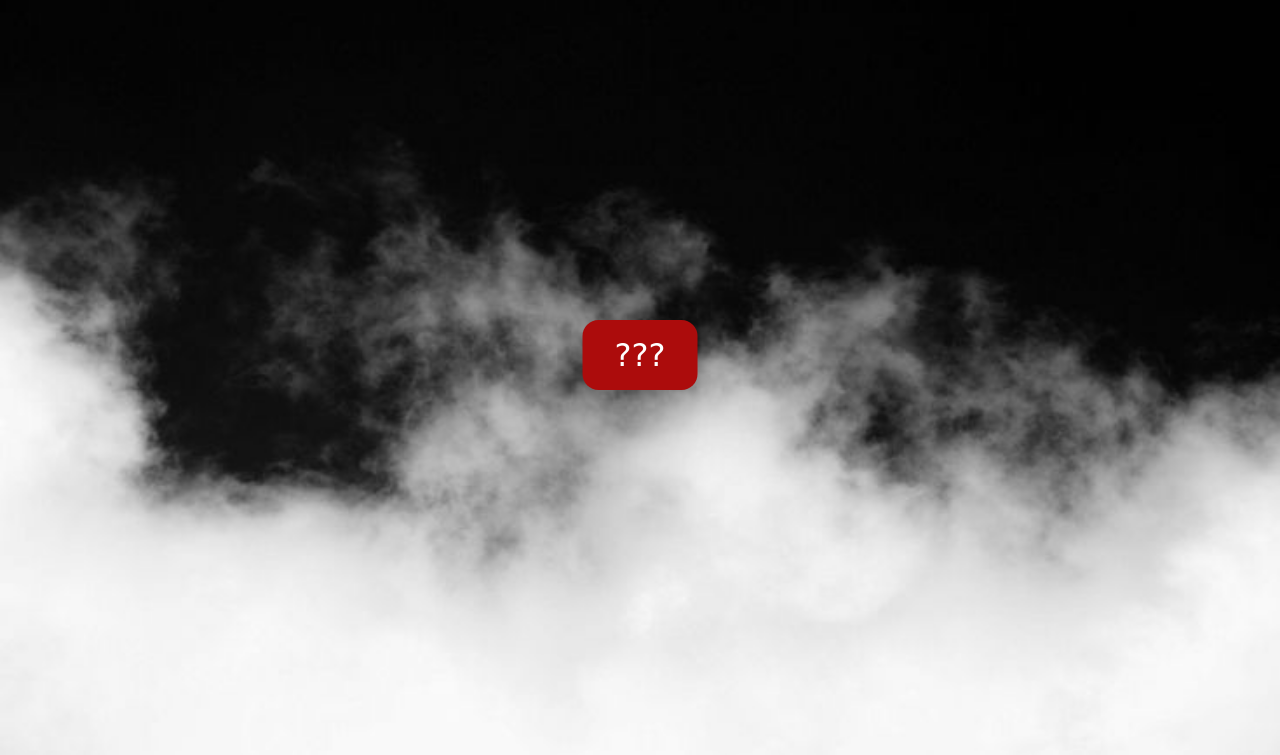
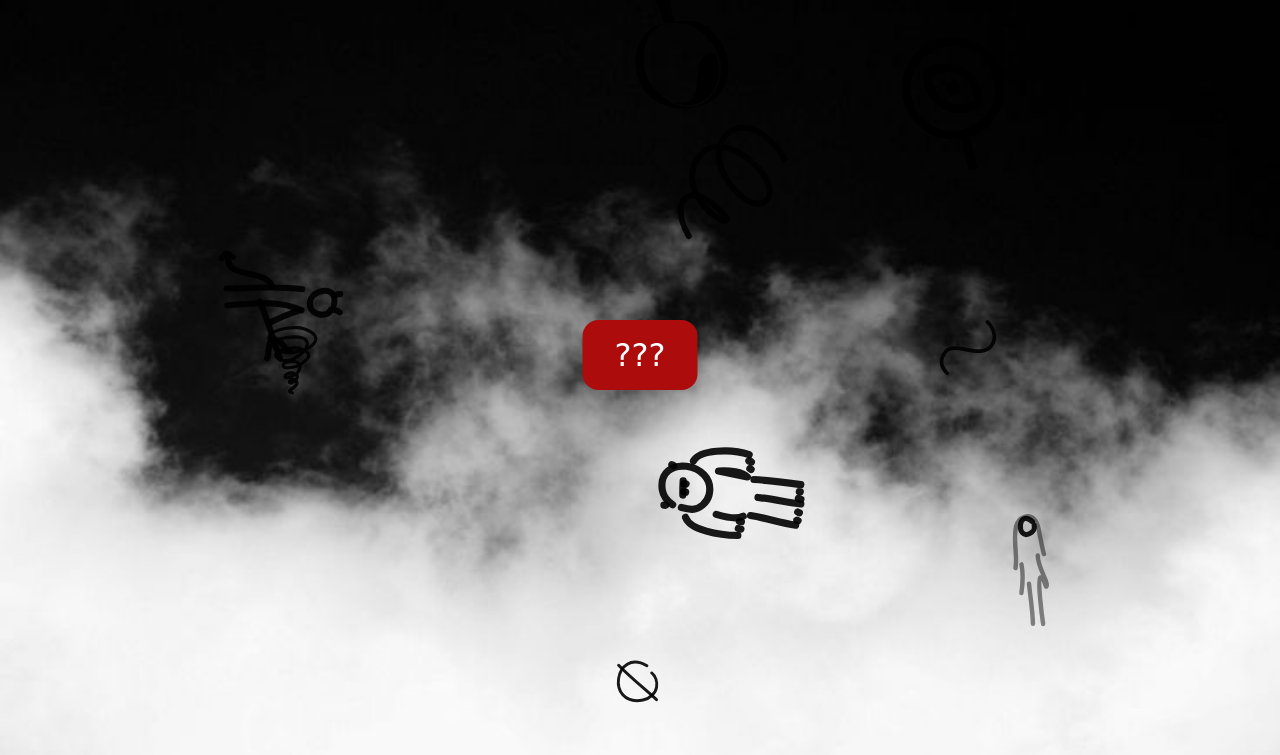
Before and after one commit to BoukeStoelinga/boukestoelinga.github.io, a plain HTML site: page index.html in a window 1280 px wide. Shown: the part 45-800 px from the top of the page. Drawn offline with Linux system fonts and the light colour scheme.

Commit message:
update sounds and images

```diff
--- a/app.js
+++ b/app.js
@@ -45,7 +45,13 @@ const audioFiles = [
   './sound7.mp3',
   './sound8.mp3',
   './sound9.mp3',
-  './sound10.mp3'
+  './sound10.mp3',
+  './sound11.mp3',
+  './sound12.mp3',
+  './sound13.mp3',
+  './sound14.mp3',
+  './sound15.mp3',
+  './sound16.mp3'
 ]; // Add your sound file paths here
 
 window.onload = function() {
@@ -74,3 +80,37 @@ function checkAndPlaySound() {
 checkAndPlaySound();
 setInterval(updateCountdown, 1000);
 updateCountdown();
+
+(function () {
+  function placeMysts() {
+    for (let i = 1; i <= 9; i++) {
+      const img = document.createElement('img');
+      img.src = `./myst${i}.svg`;
+      img.alt = `myst${i}`;
+      img.style.position = 'absolute';
+      img.style.pointerEvents = 'none';
+      img.style.userSelect = 'none';
+      img.style.zIndex = '0';
+
+      const size = Math.floor(60 + Math.random() * 120); // 60-180px
+      img.style.width = `${size}px`;
+      img.style.transformOrigin = '50% 50%';
+      img.style.transform = `rotate(${Math.floor(Math.random() * 360)}deg)`;
+
+      img.addEventListener('load', () => {
+        const w = img.clientWidth;
+        const h = img.clientHeight || w; // fallback if height not ready
+        const maxLeft = Math.max(0, window.innerWidth - w);
+        const maxTop = Math.max(0, window.innerHeight - h);
+        const left = Math.floor(Math.random() * (maxLeft + 1));
+        const top = Math.floor(Math.random() * (maxTop + 1));
+        img.style.left = `${left}px`;
+        img.style.top = `${top}px`;
+      });
+
+      document.body.appendChild(img);
+    }
+  }
+
+  window.addEventListener('load', placeMysts);
+})();
--- a/main.css
+++ b/main.css
@@ -77,6 +77,16 @@ body {
   padding: 0;
   overflow-x: hidden;
 
+}
+
+
+
+/* Style for myst images placed by JS */
+body > img[src^="./myst"] {
+  position: absolute !important;
+  pointer-events: none !important;
+  user-select: none !important;
+  z-index: -1 !important;
 }
 
 
```
Also changed, not shown: myst1.svg (added), myst2.svg (added), myst3.svg (added), myst4.svg (added), myst5.svg (added), myst6.svg (added), myst7.svg (added), myst8.svg (added), myst9.svg (added), 7 other files.
